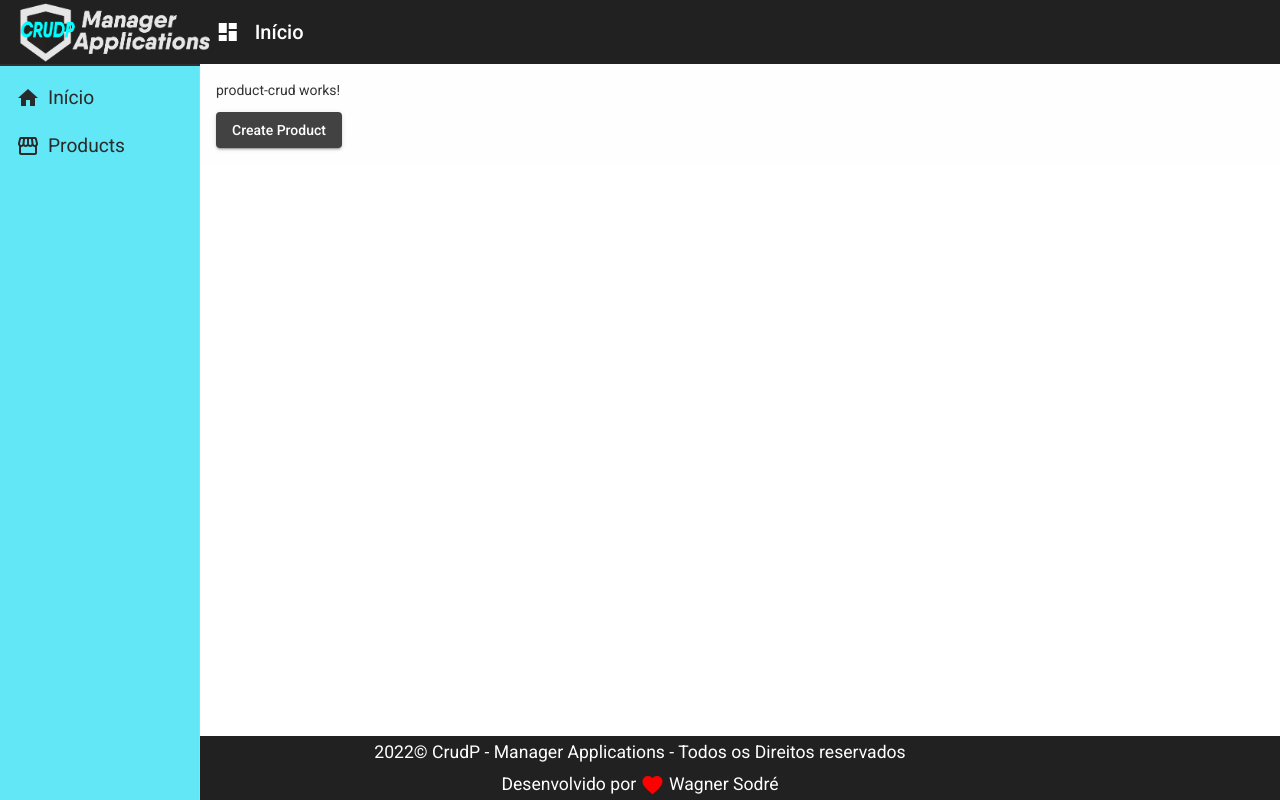
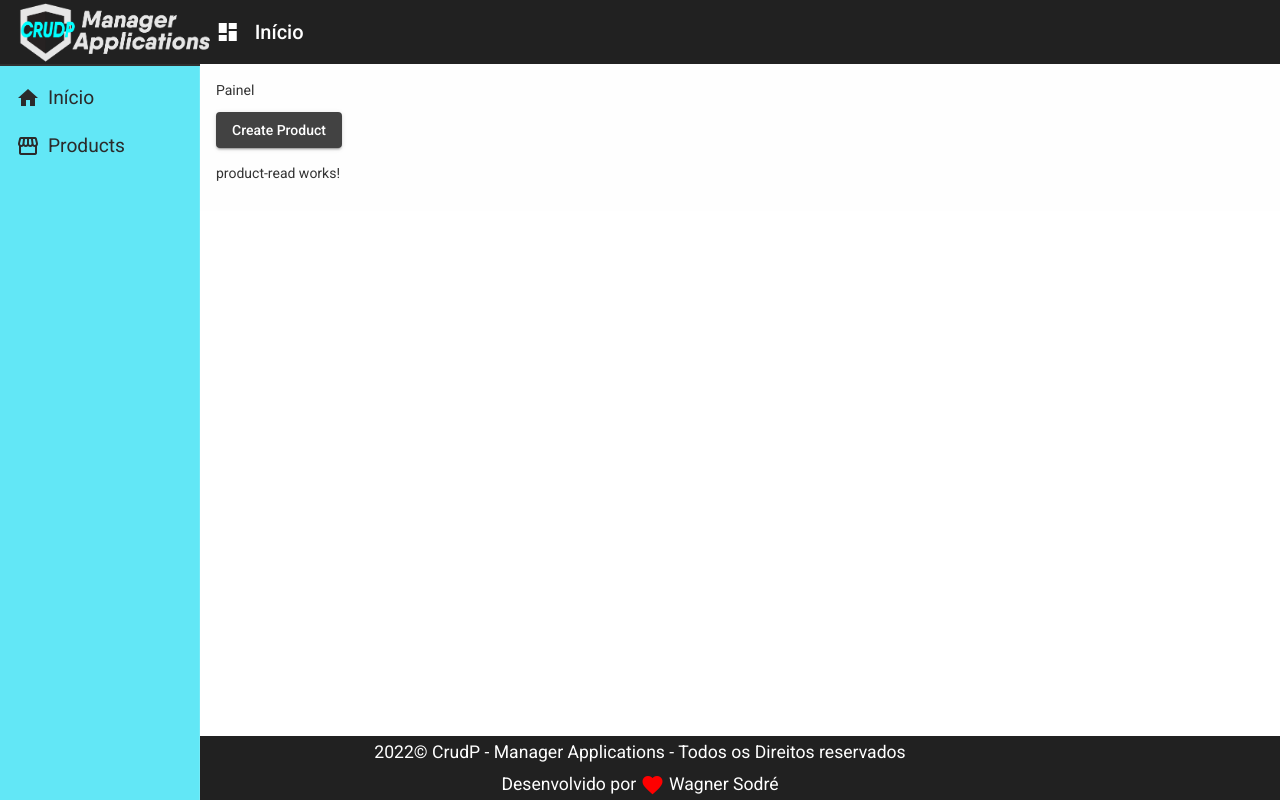
Before and after one commit to wagnerdsodre/crud-products, an Angular app: page /products in a window 1280 px wide. Built offline with nearby package versions, Linux system fonts and the light colour scheme; no server answers.

Commit message:
Método para obter produtos criado

```diff
--- a/src/app/app.module.ts
+++ b/src/app/app.module.ts
@@ -24,6 +24,7 @@
 import { MatFormFieldModule} from '@angular/material/form-field';
 import { MatInputModule } from '@angular/material/input';
 import { CyanDirective } from './directives/cyan.directive';
+import { ProductReadComponent } from './components/product/product-read/product-read.component';
 
 
 
@@ -39,7 +40,8 @@
     RedDirective,
     ForDirective,
     ProductCreateComponent,
-    CyanDirective
+    CyanDirective,
+    ProductReadComponent
   ],
   imports: [
     BrowserModule,
--- /dev/null
+++ b/src/app/components/product/product-read/product-read.component.html
@@ -0,0 +1 @@
+<p>product-read works!</p>
--- /dev/null
+++ b/src/app/components/product/product-read/product-read.component.ts
@@ -0,0 +1,25 @@
+import { Component, OnInit } from '@angular/core';
+import { Product } from '../Product.model';
+import { ProductService } from '../product.service';
+
+@Component({
+  selector: 'app-product-read',
+  templateUrl: './product-read.component.html',
+  styleUrls: ['./product-read.component.css']
+})
+export class ProductReadComponent implements OnInit {
+
+  products!: Product[];
+
+  constructor(private productService: ProductService) { }
+
+  ngOnInit(): void {
+    this.productService.read().subscribe(products => {
+      this.products = products
+      console.log(products)
+
+
+    })
+  }
+
+}
--- a/src/app/components/product/product.service.ts
+++ b/src/app/components/product/product.service.ts
@@ -25,7 +25,9 @@
   return this.http.post<Product>(this.baseUrl,product);
 }
 
-
+read():Observable<Product[]> {
+return this.http.get<Product[]>(this.baseUrl)
+}
 
 
 }
--- a/src/app/components/views/product-crud/product-crud.component.css
+++ b/src/app/components/views/product-crud/product-crud.component.css
@@ -0,0 +1,3 @@
+button{
+    margin-bottom: 15px;
+}
--- a/src/app/components/views/product-crud/product-crud.component.html
+++ b/src/app/components/views/product-crud/product-crud.component.html
@@ -1,4 +1,5 @@
-<p>product-crud works!</p>
+<p>Painel</p>
 <button mat-raised-button (click)="NavigateProductCreate()">
    Create Product
 </button>
+<app-product-read></app-product-read>
```
Also changed, not shown: src/app/components/product/product-read/product-read.component.css (added).
